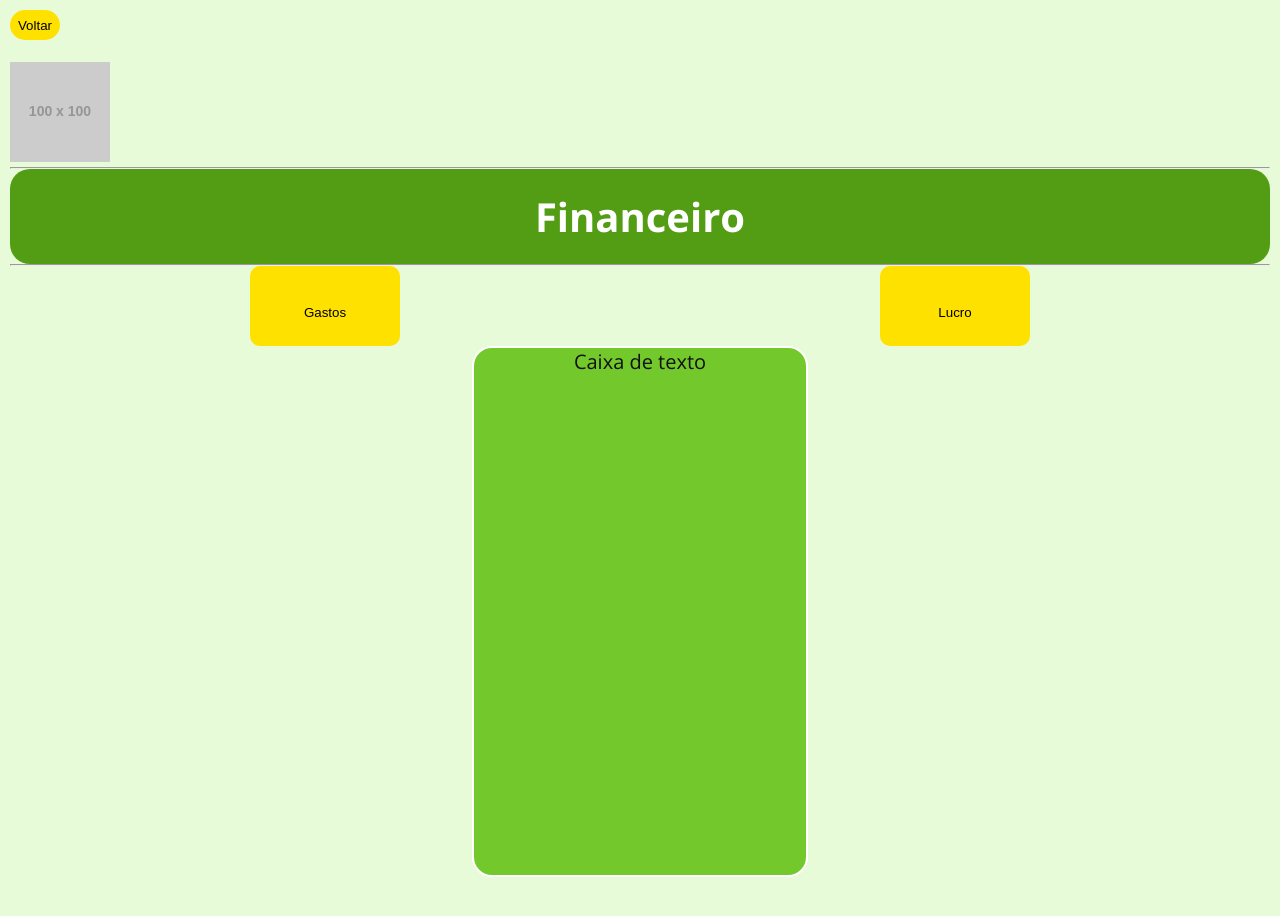
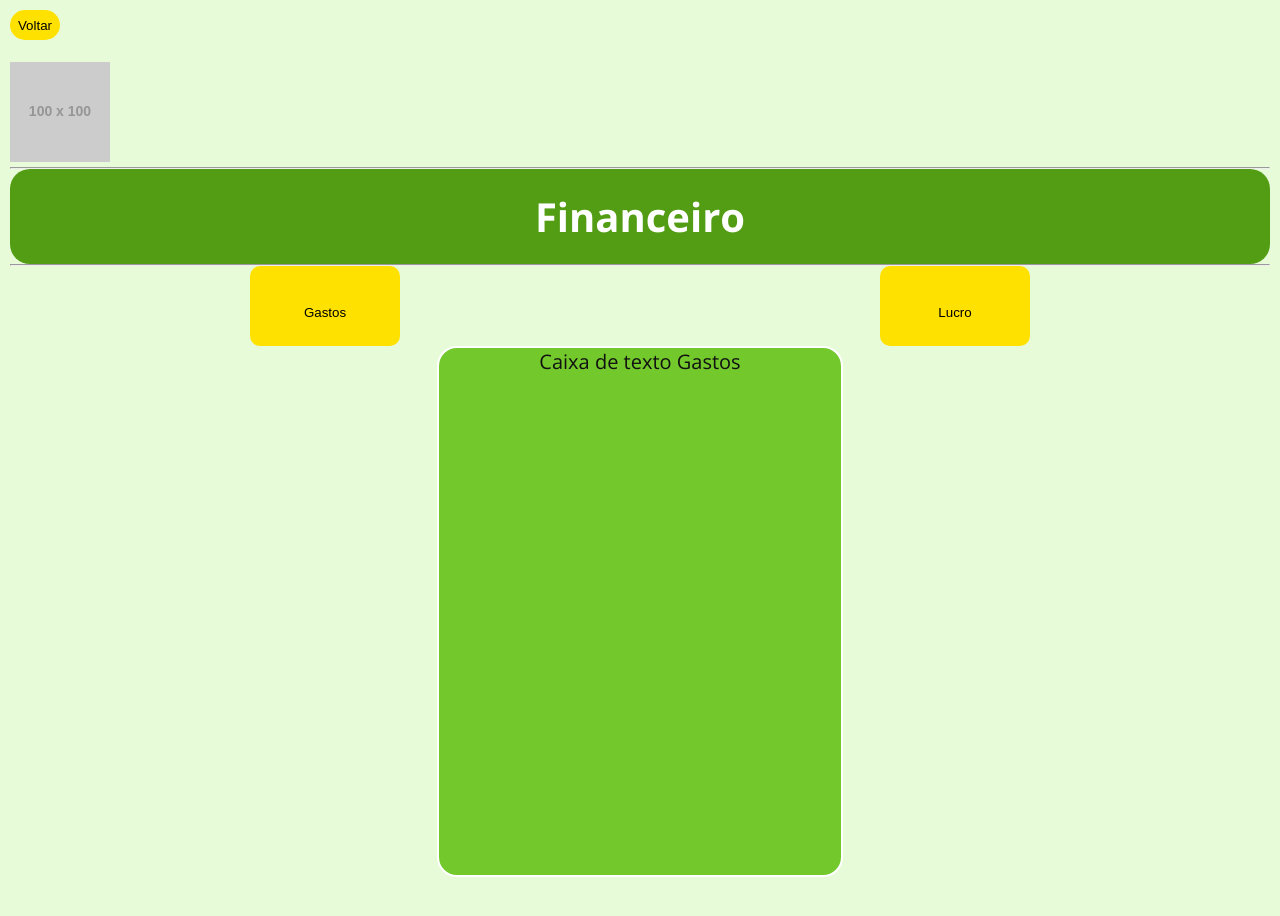
Before and after one commit to ThalesTavares18/gestao-rural, a Next.js app: page /Financeiro in a window 1280 px wide. Both pictures are taken after a click on the button "Gastos". Shown: the top 916 px of the page. Built offline with nearby package versions, Linux system fonts and the light colour scheme.

Commit message:
atualizando...

```diff
--- a/app/Financeiro/page.js
+++ b/app/Financeiro/page.js
@@ -1,6 +1,8 @@
 'use client'
 import { useState } from "react";
 import "./financeiro.css"
+
+
 function Financeiro() {
 
 
@@ -14,20 +16,19 @@ function Financeiro() {
         if( mostraGasto == true){
 
            alteraMostragasto(false)
+           alteraMostraLucro(true)
 
         }else{
 
-            alteraMostraLucro(true)
+            alteraMostraLucro(false)
+            alteraMostragasto(true)
 
         }
 
     }
 
 
-
-
     return (
-
 
 
         <div>
@@ -57,13 +58,13 @@ function Financeiro() {
 
                     <div className="buttonInferior">
 
-                        <button onClick={ ()=> alteraMostragasto (true)}> Gastos </button>
+                        <button onClick={ ()=> Mostrar ()}> Gastos </button>
 
                     </div>
 
                     <div className="buttonInferior">
 
-                        <button onClick={ ()=> alteraMostraLucro (true)}> Lucro </button>
+                        <button onClick={ ()=> Mostrar ()}> Lucro </button>
 
                     </div>
 
@@ -77,7 +78,7 @@ function Financeiro() {
 
 
                         <div className=" caixaP">
-                            <p>Caixa de texto </p>
+                            <p>Caixa de texto Gastos </p>
                             <br/><br/><br/>
                             <br/><br/><br/>
                             <br/><br/><br/>
@@ -95,7 +96,7 @@ function Financeiro() {
 
 
                     <div className="caixaP">
-                        <p>Caixa de texto</p>
+                        <p>Caixa de texto Lucros</p>
                         <br/><br/><br/>
                         <br/><br/><br/>
                         <br/><br/><br/>
```
